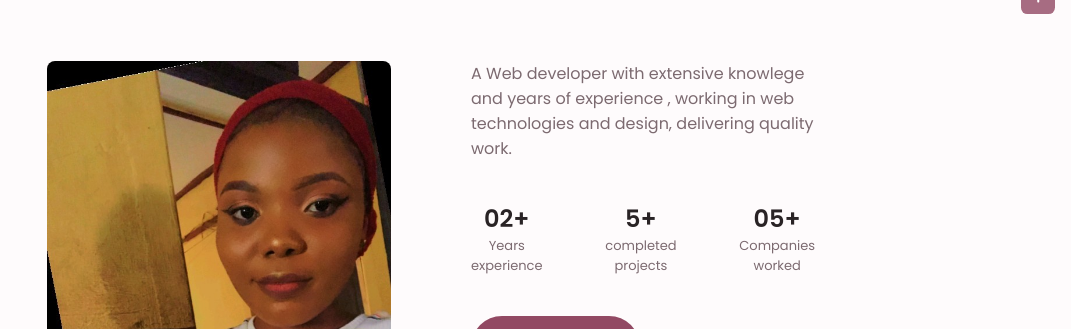
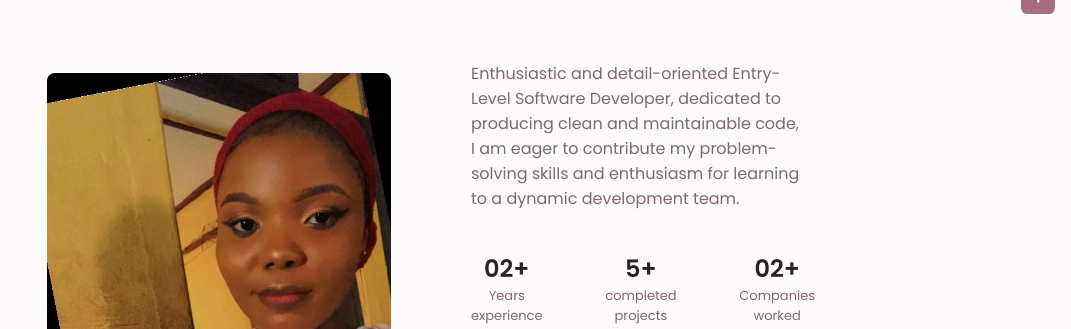
Before and after one commit to Jum-jum-maker/PROJECT, a plain HTML site: page index.html in a window 1280 px wide. Shown: the part 946-1275 px from the top of the page, without its empty margins (209-1280 px from the left). Drawn offline with nearby package versions, Linux system fonts and the light colour scheme.

Commit message:
Update index.html

```diff
--- a/index.html
+++ b/index.html
@@ -140,8 +140,8 @@
              <div class="about__container container grid">
                 <img src="JUMOKE.jpg" alt="" class="about__img">
                 <div class="about__data">
-                    <p class="about__description">A Web developer with extensive knowlege and years of experience , working in
-                        web technologies and design, delivering quality work.
+                    <p class="about__description">Enthusiastic and detail-oriented Entry-Level Software Developer, dedicated to producing clean and maintainable code, <br>
+                         I am eager to contribute my problem-solving skills and enthusiasm for learning to a dynamic development team.
                     </p>
                     <div class="about__info">
                         <div>
@@ -153,12 +153,12 @@
                             <span class="about__info-name">completed <br> projects</span>
                         </div>
                          <div>
-                            <span class="about__info-title">05+</span>
+                            <span class="about__info-title">02+</span>
                             <span class="about__info-name">Companies<br> worked</span>
                         </div>
                     </div>
                     <div class="about__buttons">
-                        <a download="" href="Copy of ODUNSIII Resume Onb.pdf" class="button button--flex">
+                        <a download="" href="https://drive.google.com/file/d/1yj8b99lUr7S5BNyvYKNpHIA46zuIrK4u/view?usp=sharing" class="button button--flex">
                         Download CV    <i class="uil uil-file-download-alt button__icon"></i>
                         </a>
                     </div>
@@ -359,7 +359,7 @@
                         <!--<span class="qualification__line"></span>-->
                     </div>
                     <div>
-                        <h3 class="qualification__title">Software Engineering Intern</h3>
+                        <h3 class="qualification__title">Software Developer Intern</h3>
                         <span class="qualification__subtitle">SAIL Lab</span>
                         <div class="qualification__calendar">
                             <i class="uil uil-calendar-alt"></i>
```
